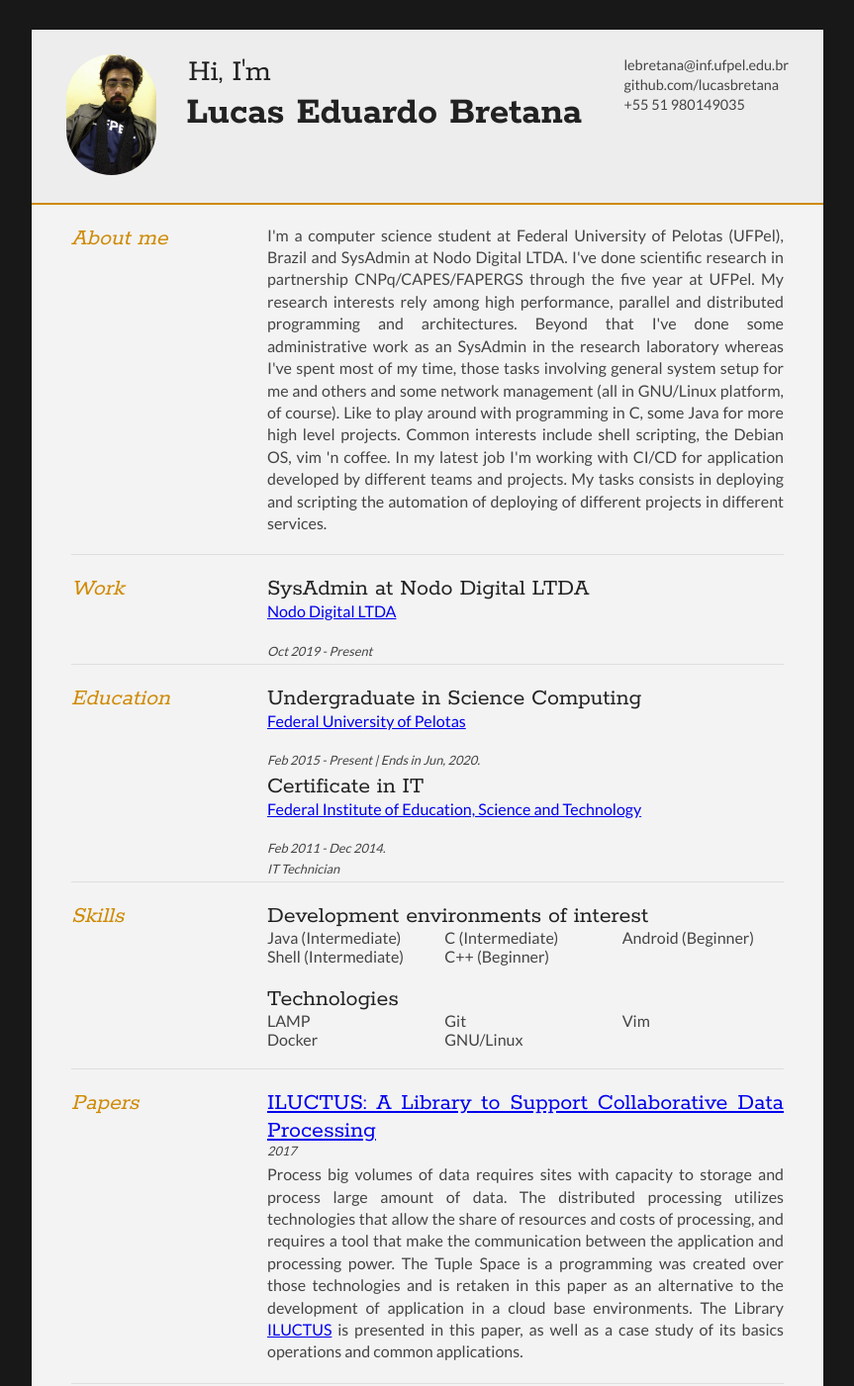
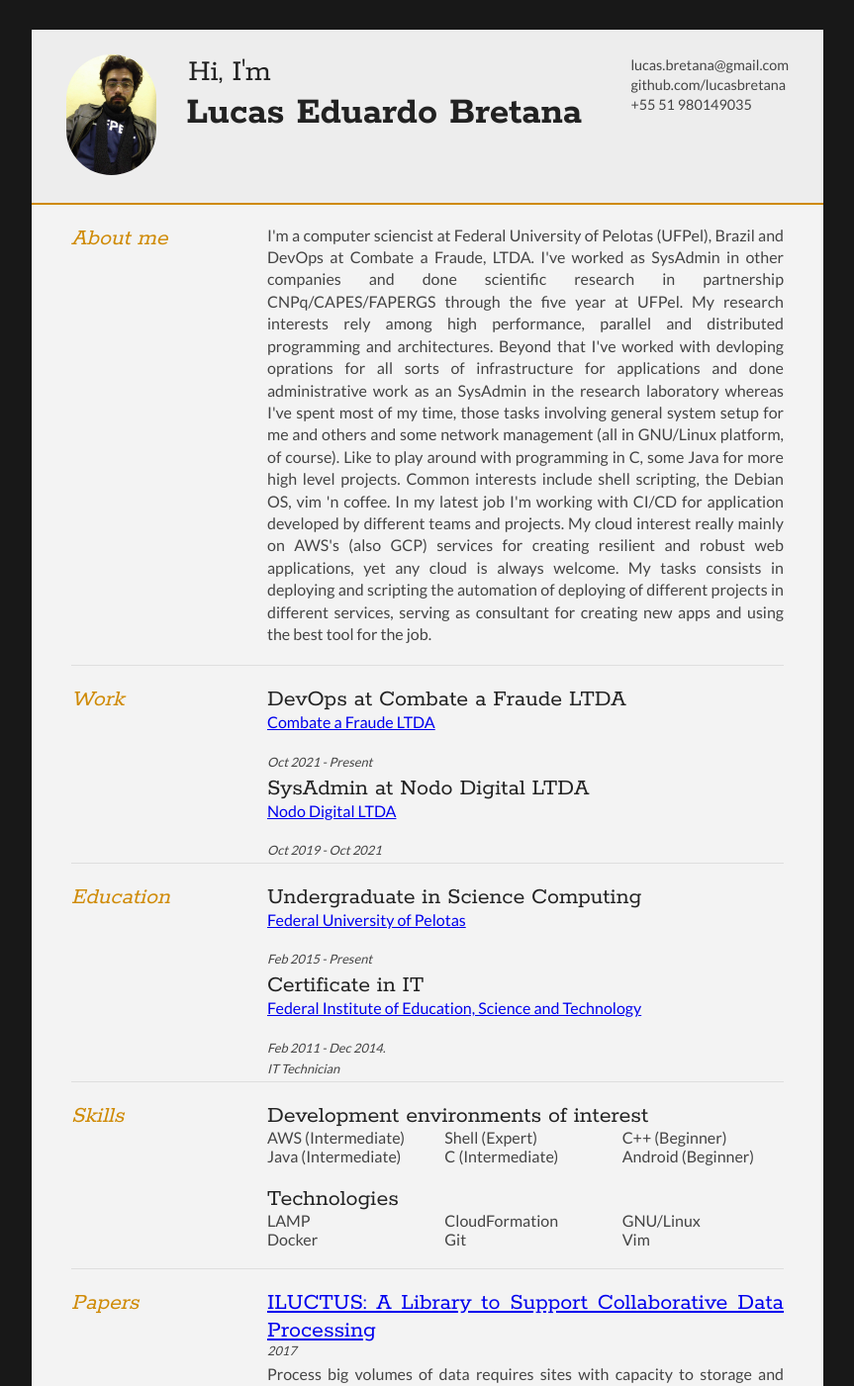
Before and after one commit to lucasbretana/lucasbretana, a plain HTML site: page index.html in a window 1280 px wide. Shown: the top 1401 px of the page at 99% size, without its empty margins (208-1071 px from the left). Drawn offline with Linux system fonts and the light colour scheme.

Commit message:
updating jobs resume

```diff
--- a/index.html
+++ b/index.html
@@ -30,7 +30,7 @@
 
 				<div id="contactDetails" class="quickFade delayFour">
 					<ul>
-						<li> <a href="mailto:lebretana@inf.ufpl.edu.br" target="_blank">lebretana@inf.ufpel.edu.br</a></li>
+						<li> <a href="mailto:lucas.bretana@gmail.com" target="_blank">lucas.bretana@gmail.com</a></li>
 						<li> <a href="https://github.com/lucasbretana">github.com/lucasbretana</a></li>
 						<li> +55 51 980149035</li>
 					</ul>
@@ -46,7 +46,7 @@
 						</div>
 
 						<div class="sectionContent">
-							<p>I'm a computer science student at Federal University of Pelotas (UFPel), Brazil and SysAdmin at Nodo Digital LTDA. I've done scientific research in partnership CNPq/CAPES/FAPERGS through the five year at UFPel. My research interests rely among high performance, parallel and distributed programming and architectures. Beyond that I've done some administrative work as an SysAdmin in the research laboratory whereas I've spent most of my time, those tasks involving general system setup for me and others and some network management (all in GNU/Linux platform, of course). Like to play around with programming in C, some Java for more high level projects. Common interests include shell scripting, the Debian OS, vim 'n coffee. In my latest job I'm working with CI/CD for application developed by different teams and projects. My tasks consists in deploying and scripting the automation of deploying of different projects in different services.</p>
+							<p>I'm a computer sciencist at Federal University of Pelotas (UFPel), Brazil and DevOps at Combate a Fraude, LTDA. I've worked as SysAdmin in other companies and done scientific research in partnership CNPq/CAPES/FAPERGS through the five year at UFPel. My research interests rely among high performance, parallel and distributed programming and architectures. Beyond that I've worked with devloping oprations for all sorts of infrastructure for applications and done administrative work as an SysAdmin in the research laboratory whereas I've spent most of my time, those tasks involving general system setup for me and others and some network management (all in GNU/Linux platform, of course). Like to play around with programming in C, some Java for more high level projects. Common interests include shell scripting, the Debian OS, vim 'n coffee. In my latest job I'm working with CI/CD for application developed by different teams and projects. My cloud interest really mainly on AWS's (also GCP) services for creating resilient and robust web applications, yet any cloud is always welcome. My tasks consists in deploying and scripting the automation of deploying of different projects in different services, serving as consultant for creating new apps and using the best tool for the job.</p>
 						</div>
 
 					</article>
@@ -61,10 +61,16 @@
 
 						<div class="sectionContent">
 							<article>
+								<h2>DevOps at Combate a Fraude LTDA</h2>
+								<p><a href="https://http://combateafraude.com/">Combate a Fraude LTDA</a></p>
+								<p class="subDetails">Oct 2021 - Present</p>
+							</article>
+							<article>
 								<h2>SysAdmin at Nodo Digital LTDA</h2>
 								<p><a href="https://nodo.cc">Nodo Digital LTDA</a></p>
-								<p class="subDetails">Oct 2019 - Present</p>
+								<p class="subDetails">Oct 2019 - Oct 2021</p>
 							</article>
+
 						</div>
 
 					</article>
@@ -80,7 +86,7 @@
 						<article>
 							<h2>Undergraduate in Science Computing</h2>
 							<p><a href="http://portal.ufpel.edu.br/">Federal University of Pelotas</a></p>
-							<p class="subDetails">Feb 2015 - Present | Ends in Jun, 2020.</p>
+							<p class="subDetails">Feb 2015 - Present</p>
 						</article>
 					</div>
 
@@ -105,8 +111,9 @@
 					</div>
 					<div class="sectionContent">
 						<ul class="keySkills">
+							<li>AWS (Intermediate)</li>
 							<li>Java (Intermediate)</li>
-							<li>Shell (Intermediate)</li>
+							<li>Shell (Expert)</li>
 							<li>C (Intermediate)</li>
 							<li>C++ (Beginner)</li>
 							<li>Android (Beginner)</li>
@@ -120,6 +127,7 @@
 						<ul class="keySkills">
 							<li>LAMP</li>
 							<li>Docker</li>
+							<li>CloudFormation</li>
 							<li>Git</li>
 							<li>GNU/Linux</li>
 							<li>Vim</li>
```
